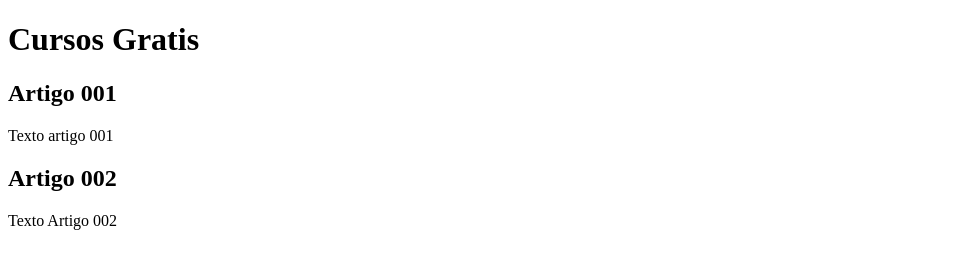
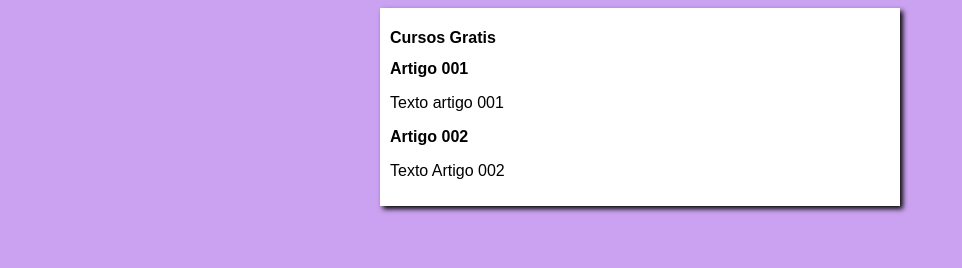
Before and after one commit to Guisilva778/projeto-site, a plain HTML site: page index.html in a window 1280 px wide. Shown: the whole page, without its empty margins (0-962 px from the left). Drawn offline with Linux system fonts and the light colour scheme.

Commit message:
Update index.html

```diff
--- a/index.html
+++ b/index.html
@@ -4,6 +4,7 @@
     <meta charset="UTF-8" />
     <meta name="viewport" content="width=device-width, initial-scale=1.0" />
     <title>Curso em vídeo</title>
+    <link rel="stylesheet" href="estulos/style.css" />
   </head>
   <body>
     <main>
```
